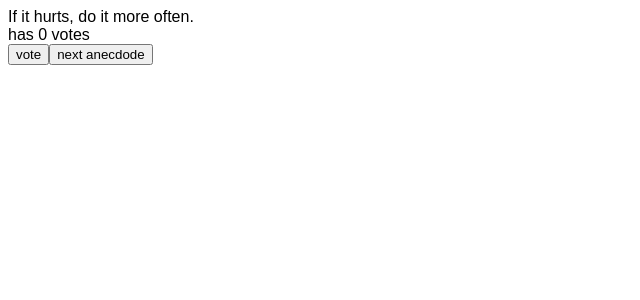
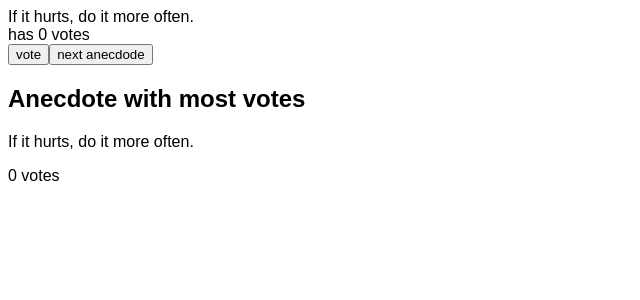
Before and after one commit to mstath1s/part1, a React (Create React App) app: page / in a window 1280 px wide. Shown: the top 300 px of the page, without its empty margins (0-640 px from the left). Built offline with nearby package versions, Linux system fonts and the light colour scheme.

Commit message:
1.14 unicafe step 3

```diff
--- a/src/App.js
+++ b/src/App.js
@@ -34,6 +34,24 @@ const anecdotes = [
   }
 ]
 
+const mostVotedAnecdote = (props)=>{
+  var maxValue = Number.MIN_VALUE;
+  var item = 0;
+
+  for(var i=0;i<props.length;i++){
+      if(props[i].votes > maxValue){
+      maxValue = props[i].votes;
+      item = i;
+
+     }
+  }
+  console.log('Max value = ', maxValue);
+  console.log('props length = ', props.length);
+  return item;
+}
+
+
+
 //save clicks of each button to its own state
 const Button = ({ onClick, text }) => <button onClick={onClick}> {text} </button>
 
@@ -52,6 +70,8 @@ const App = () => {
 
   // Update the votes attribute at the object anecdotes
   anecdotes[selected].votes = vote
+ let mva = mostVotedAnecdote(anecdotes)
+ console.log(mva)
 
   return (
     <div>
@@ -61,6 +81,11 @@ const App = () => {
       <br />
       <Button onClick={votesCount} text='vote' />
       <Button onClick={selectedCount} text='next anecdode' />
+      <br />
+      <h2>Anecdote with most votes</h2  >
+      { anecdotes[mva].text}
+      <p>{anecdotes[mva].votes+' votes'}</p>
+
     </div>
   )
 }
```
